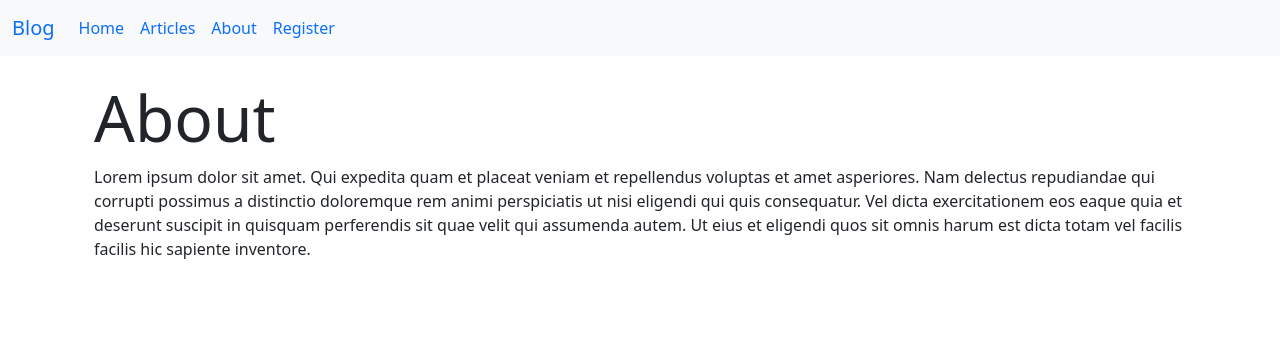
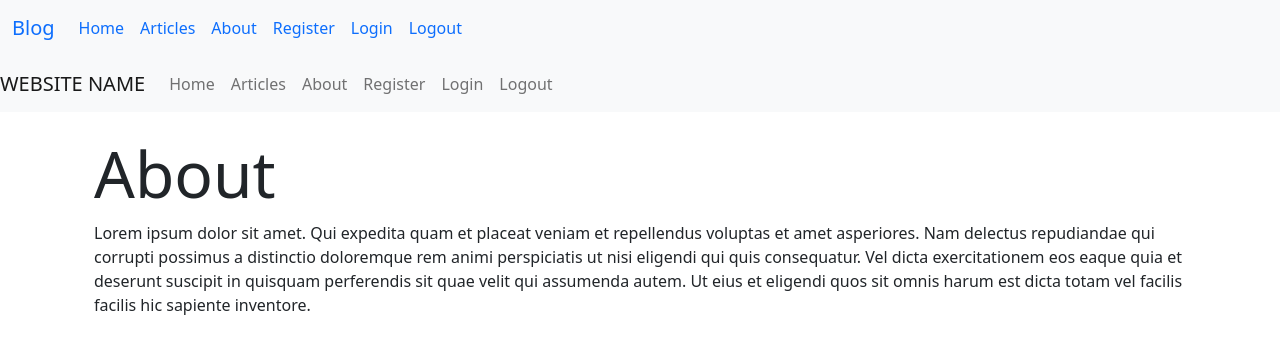
Before and after one commit to aaron-lethers/articles_website, a Flask app: page /about in a window 1280 px wide. Shown: the top 354 px of the page. Run offline with Flask 2, Linux system fonts and the light colour scheme; some libraries are stand-ins or nearby versions.

Commit message:
added dashboard and logout view, updated app.py to create routes

```diff
--- a/app.py
+++ b/app.py
@@ -18,23 +18,28 @@ mysql = MySQL(app)
 
 my_articles = articles()		# test data
 
+# HOME
 @app.route('/')
 def home():
 	return render_template('home.html')
 
+# ABOUT
 @app.route('/about')
 def about():
 	return render_template('about.html')
 
+# ALL ARTICLES
 @app.route('/articles')
 def articles():
 	return render_template('articles.html', articles=my_articles)
 
+# SINGLE ARTICLE
 @app.route('/article/<string:id>/')
 def article(id):
 	body = my_articles[int(id)-1]['body']
 	return render_template('article.html', id=id, body=body)
 
+# USER REGISTER
 @app.route('/register', methods=['GET', 'POST'])
 def register():
 	form = RegisterForm(request.form)
@@ -67,6 +72,7 @@ def register():
 
 	return render_template('register.html', form=form)
 
+# USER LOGIN
 @app.route('/login', methods=['POST', 'GET'])
 def login():
 	form = LoginForm(request.form)
@@ -76,8 +82,9 @@ def login():
 		# user posts form data -> compare form data to db
 		if request.method == 'POST' and form.validate():
 			email = form.email.data
-			cur_password = sha256_crypt.hash(str(form.password.data))
-			print(cur_password)
+			#cur_password = sha256_crypt.hash(str(form.password.data))
+			cur_password = form.password.data
+			# print(cur_password)
 
 			# get password from db
 			# verify password with user entered password.
@@ -88,21 +95,49 @@ def login():
 
 			# Execuete query
 			# cur.execute("SELECT name FROM users WHERE email=%s and password=%s", (email, password))
-			cur.execute("SELECT password FROM users WHERE email=%s", ([email]))
-			password = cur.fetchall()
-			print(str(password[0]['password']))
-			if sha256_crypt.verify(str(password[0]['password']), cur_password):
-				# log user in
-				flash("Successfully logged in", 'success')
+			result = cur.execute("SELECT * FROM users WHERE email=%s", ([email]))
+			if result > 0:
+				data = cur.fetchone()
+				password = data['password']
+
+				# print(str(password[0]['password']))
+
+				if sha256_crypt.verify(cur_password, password):
+					# log user in
+					session['logged_in'] = True
+					session['email'] = email
+					session['username'] = data['username']
+
+
+					flash("Successfully logged in", 'success')
+					return redirect(url_for('dashboard'))
+				else:
+					flash("Incorrect password", 'danger')
+					return redirect(url_for('login'))
+
+			else:
+				flash("No user", 'danger')
 				return redirect(url_for('login'))
-			else:
-				flash("Who are you", 'danger')
-				return redirect(url_for('login'))
-
 			# Close connection
 			cur.close()
 
+
 	return render_template('login.html', form=form)
+
+# USER LOGOUT
+@app.route('/logout')
+def logout():
+	session.clear()
+	session['logged_in'] = False
+
+	flash("Logged out", 'success')
+	return redirect(url_for('login'))
+
+# USER DASHBOARD
+@app.route('/dashboard', methods=['POST', 'GET'])
+def dashboard():
+
+	return render_template('dashboard.html', articles=my_articles)
 
 
 if __name__ == '__main__':
--- a/forms.py
+++ b/forms.py
@@ -1,5 +1,6 @@
 from wtforms import Form, StringField, TextAreaField, PasswordField, validators
 
+# REGISTER FORM CLASS
 class RegisterForm(Form):
     name = StringField('Name', [validators.input_required(), validators.Length(min=1, max=50)])
     email  = StringField('Email', [validators.input_required(), validators.Length(min=1, max=50)])
@@ -10,6 +11,7 @@ class RegisterForm(Form):
     ])
     confirm = PasswordField('Confirm Password')
 
+# LOGIN FORM CLASS
 class LoginForm(Form):
 	email = StringField('Email', [validators.input_required(), validators.Length(min=1, max=50)])
 	password = PasswordField('Password', [validators.input_required(), validators.Length(min=1, max=50)])
--- a/templates/includes/_navbar.html
+++ b/templates/includes/_navbar.html
@@ -1,18 +1,53 @@
 <nav class="navbar navbar-expand-lg bg-light">
+
   <div class="container-fluid">
     <a class="navbar-brand" href="/">Blog</a>
     <button class="navbar-toggler" type="button" data-bs-toggle="collapse" data-bs-target="#navbarNavAltMarkup" aria-controls="navbarNavAltMarkup" aria-expanded="false" aria-label="Toggle navigation">
       <span class="navbar-toggler-icon"></span>
     </button>
+
     <div class="collapse navbar-collapse" id="navbarNavAltMarkup">
       <div class="navbar-nav">
+
         <a class="nav-link" href="/">Home</a>
         <a class="nav-link" href="/articles">Articles</a>
         <a class="nav-link" href="/about">About</a>
-      </div>
 
       <ul class="nav navbar-nav navbar-right">
         <li><a class="nav-link" href="/register">Register</a></li>
+        <li><a class="nav-link" href="/login">Login</a></li>
+        <li><a class="nav-link" href="/logout">Logout</a></li>
+      </ul>
+    </div>
+
+  </div>
+</nav>
+
+
+<nav class="navbar navbar-expand-lg navbar-light bg-light">
+  <a class="navbar-brand" href="/">WEBSITE NAME</a>
+  <button class="navbar-toggler" type="button" data-toggle="collapse" data-target="#navbarSupportedContent" aria-controls="navbarSupportedContent" aria-expanded="false" aria-label="Toggle navigation">
+    <span class="navbar-toggler-icon"></span>
+  </button>
+
+  <div class="collapse navbar-collapse" id="navbarSupportedContent">
+    <ul class="navbar-nav mr-auto">
+      <li class="nav-item active">
+        <a class="nav-link" href="/">Home</a>
+      </li>
+      <li class="nav-item">
+        <a class="nav-link" href="/">Articles</a>
+      </li>
+      <li class="nav-item">
+        <a class="nav-link" href="/about">About</a>
+      </li>
+    </ul>
+
+    <div class="form-inline my-2 my-lg-0">
+      <ul class="nav navbar-nav navbar-right">
+        <li><a class="nav-link" href="/register">Register</a></li>
+        <li><a class="nav-link" href="/login">Login</a></li>
+        <li><a class="nav-link" href="/logout">Logout</a></li>
       </ul>
     </div>
   </div>
```
